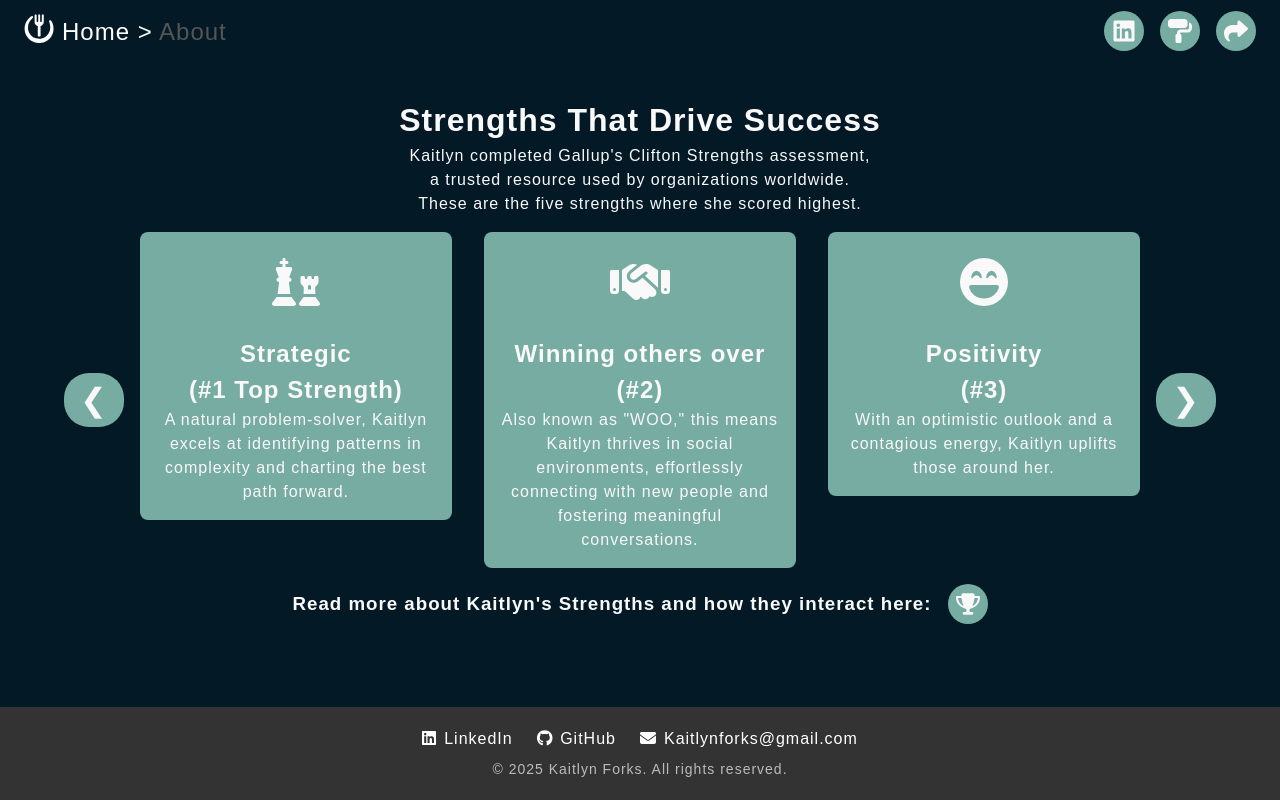
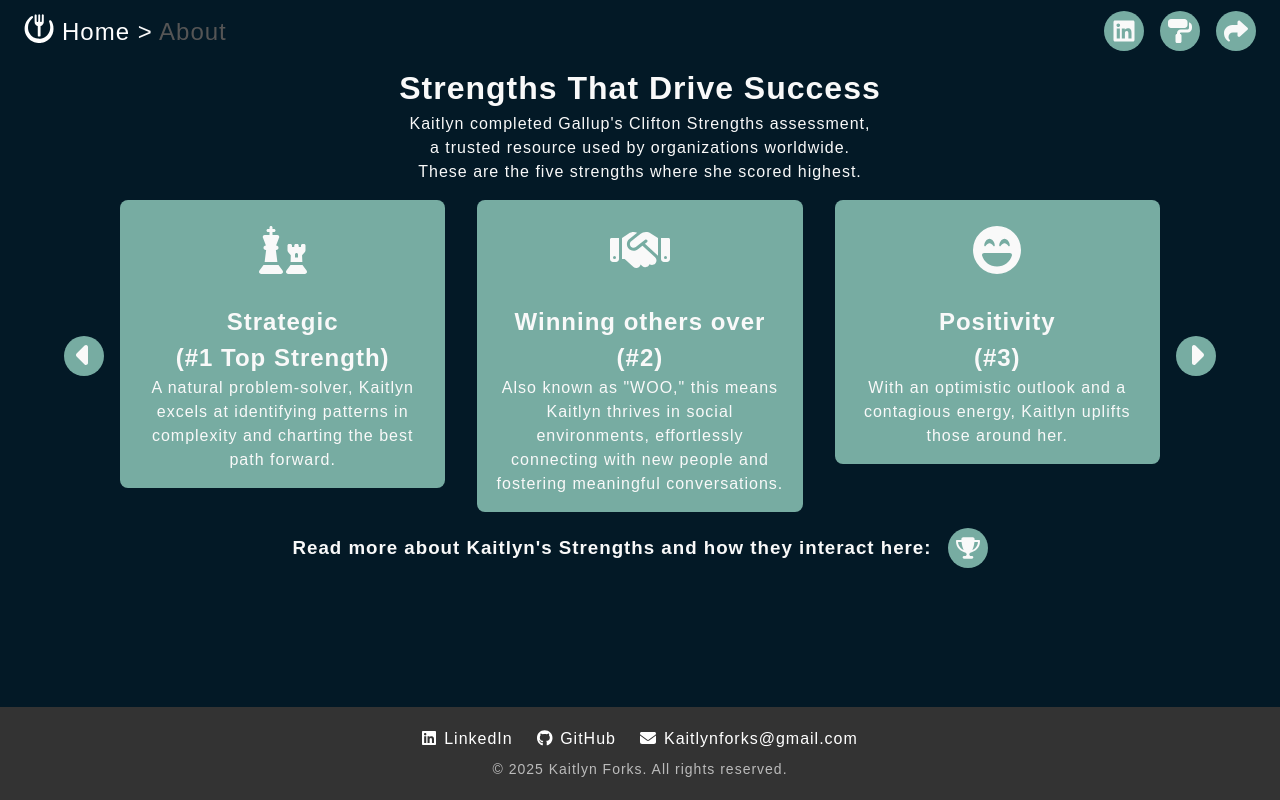
Before and after one commit to kforks/forked-software-ng, an Angular app: page /about in a window 1280 px wide. Built offline with nearby package versions, Linux system fonts and the light colour scheme; a web font is replaced by a local one.

Commit message:
tiny improvements

```diff
--- a/src/app/app.component.html
+++ b/src/app/app.component.html
@@ -1,6 +1,6 @@
 <div style="min-height: 100vh" class="flex-column">
   <app-nav style="display: contents"></app-nav>
-  <main style="flex: 1" class="flex-center-row">
+  <main style="flex: 1; width: 100%" class="flex-center-row">
     <router-outlet></router-outlet>
   </main>
   <app-footer></app-footer>
--- a/src/app/components/strengths-carousel/strengths-carousel.component.html
+++ b/src/app/components/strengths-carousel/strengths-carousel.component.html
@@ -8,7 +8,9 @@
 </div>
 
 <div class="carousel-container">
-  <button (click)="prevSlide()" class="nav-button">❮</button>
+  <button mat-mini-fab (click)="prevSlide()" class="nav-button">
+    <fa-icon [icon]="faCaretLeft"></fa-icon>
+  </button>
   <div class="carousel-wrapper">
     <div
       class="carousel-slide"
@@ -26,7 +28,9 @@
       </div>
     </div>
   </div>
-  <button (click)="nextSlide()" class="nav-button">❯</button>
+  <button mat-mini-fab (click)="nextSlide()" class="nav-button">
+    <fa-icon [icon]="faCaretRight"></fa-icon>
+  </button>
 </div>
 
 <div class="flex-center-row" style="align-items: center">
--- a/src/app/components/strengths-carousel/strengths-carousel.component.scss
+++ b/src/app/components/strengths-carousel/strengths-carousel.component.scss
@@ -7,10 +7,10 @@
   margin: 0 auto;
 
   .nav-button {
-    font-size: 2rem;
     cursor: pointer;
     user-select: none;
     transition: color 0.3s;
+    font-size: 2rem;
 
     &:hover {
       color: lightgrey;
--- a/src/app/components/strengths-carousel/strengths-carousel.component.ts
+++ b/src/app/components/strengths-carousel/strengths-carousel.component.ts
@@ -9,9 +9,11 @@ import {
 import { NgForOf } from '@angular/common';
 import { MatCard } from '@angular/material/card';
 import { FaIconComponent } from '@fortawesome/angular-fontawesome';
-import { MatIconButton } from '@angular/material/button';
+import { MatIconButton, MatMiniFabButton } from '@angular/material/button';
 import { MatTooltip } from '@angular/material/tooltip';
 import {
+  faCaretLeft,
+  faCaretRight,
   faChess,
   faHandshake,
   faLaughBeam,
@@ -25,7 +27,14 @@ import {
   selector: 'app-strengths-carousel',
   templateUrl: './strengths-carousel.component.html',
   styleUrls: ['./strengths-carousel.component.scss'],
-  imports: [NgForOf, MatCard, FaIconComponent, MatIconButton, MatTooltip],
+  imports: [
+    NgForOf,
+    MatCard,
+    FaIconComponent,
+    MatIconButton,
+    MatTooltip,
+    MatMiniFabButton,
+  ],
 })
 export class StrengthsCarouselComponent implements OnInit, AfterViewInit {
   @ViewChildren('carouselCard') cards!: QueryList<ElementRef>; // Reference to all cards in the DOM
@@ -127,4 +136,7 @@ export class StrengthsCarouselComponent implements OnInit, AfterViewInit {
     const fullPath = `assets/files/${filePath}`;
     window.open(fullPath, '_blank');
   }
+
+  protected readonly faCaretRight = faCaretRight;
+  protected readonly faCaretLeft = faCaretLeft;
 }
--- a/src/app/pages/about/about.component.html
+++ b/src/app/pages/about/about.component.html
@@ -1,5 +1,5 @@
-<div class="container">
-  <div class="about-carousel-container">
+<div class="page-container">
+  <div class="strengths-container">
     <app-strengths-carousel></app-strengths-carousel>
   </div>
 </div>
--- a/src/app/pages/about/about.component.scss
+++ b/src/app/pages/about/about.component.scss
@@ -1,6 +1,6 @@
-.about-carousel-container {
+.strengths-container {
   display: flex;
   flex-direction: row;
   justify-content: center;
-  max-width: 90vw;
+  width: 100vw;
 }
--- a/src/styles/_utilities.scss
+++ b/src/styles/_utilities.scss
@@ -24,7 +24,6 @@
   flex-direction: column;
   align-content: center;
   justify-content: center;
-  padding: v.$spacing-xl;
   max-height: 90%;
 }
 
```
